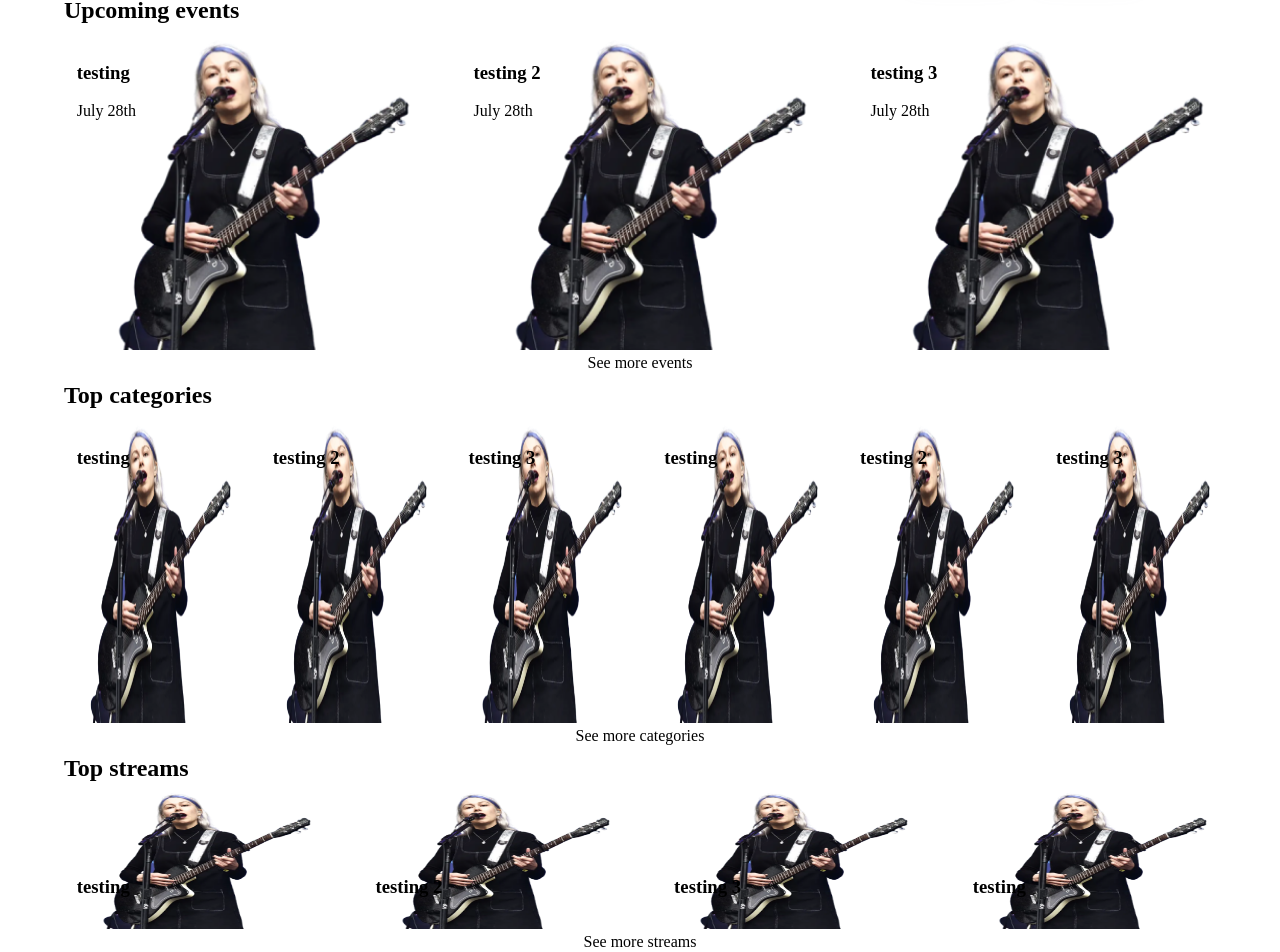
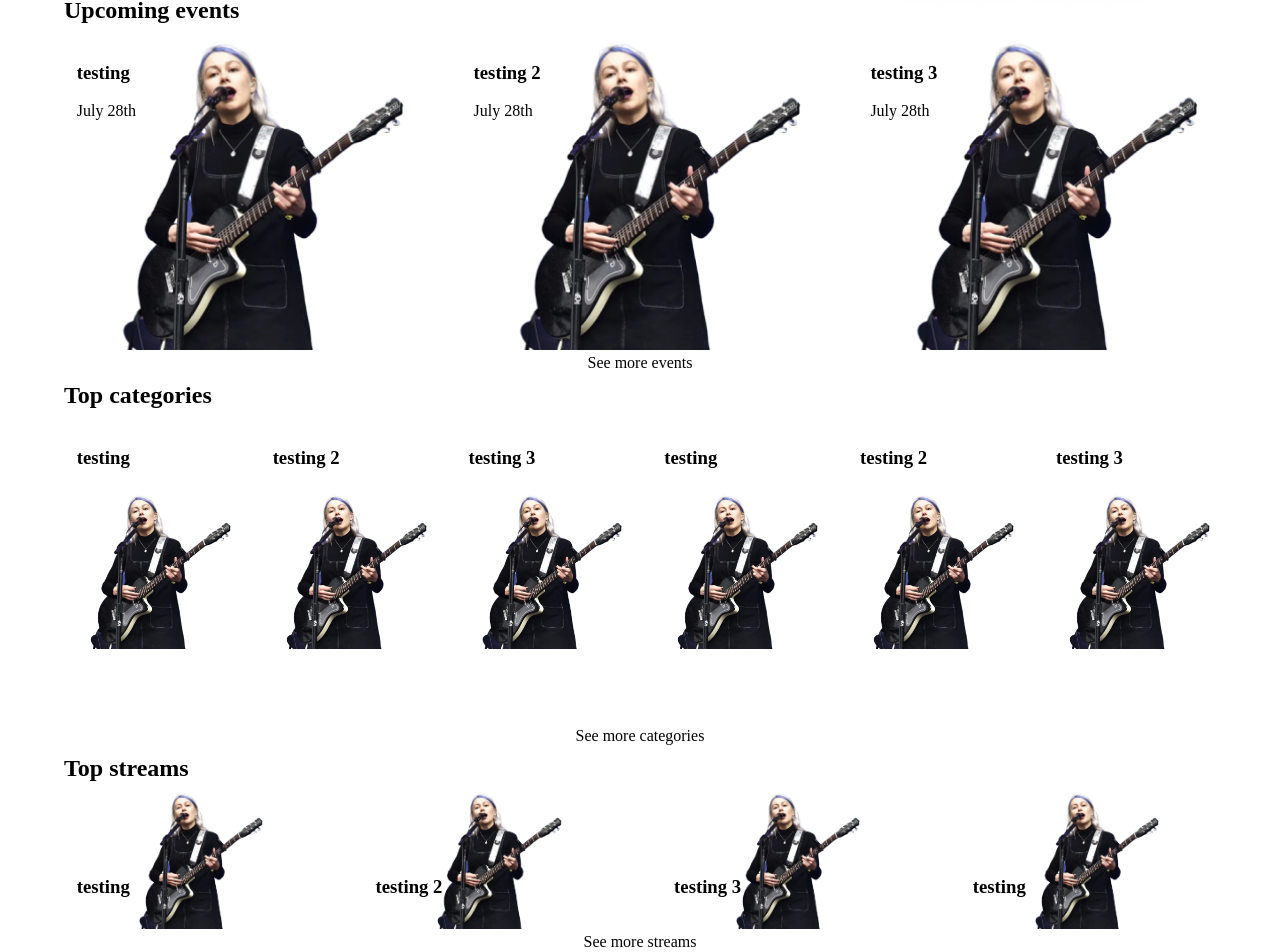
Before and after one commit to yourpalharvey/Bubble, a Next.js app in the folder frontend/: page / in a window 1280 px wide. Shown: the part 90-1042 px from the top of the page. Built offline with nearby package versions, Linux system fonts and the light colour scheme.

Commit message:
fixed image distortion on bubble components

```diff
--- a/frontend/components/bubbles/index.js
+++ b/frontend/components/bubbles/index.js
@@ -24,6 +24,7 @@ export const SquareBubble = (props) => {
                     src={props.image}
                     alt={`picture of ${props.text}`}
                     layout="fill"
+                    objectFit="contain"
                 />
             </div>
         </Link>
@@ -49,6 +50,7 @@ export const WideBubble = (props) => {
                     src={props.image}
                     alt={`picture of ${props.text}`}
                     layout="fill"
+                    objectFit="contain"
                 />
             </div>
         </Link>
@@ -74,6 +76,7 @@ export const TallBubble = (props) => {
                     src={props.image}
                     alt={`picture of ${props.text}`}
                     layout="fill"
+                    objectFit="contain"
                 />
             </div>
         </Link>
```
